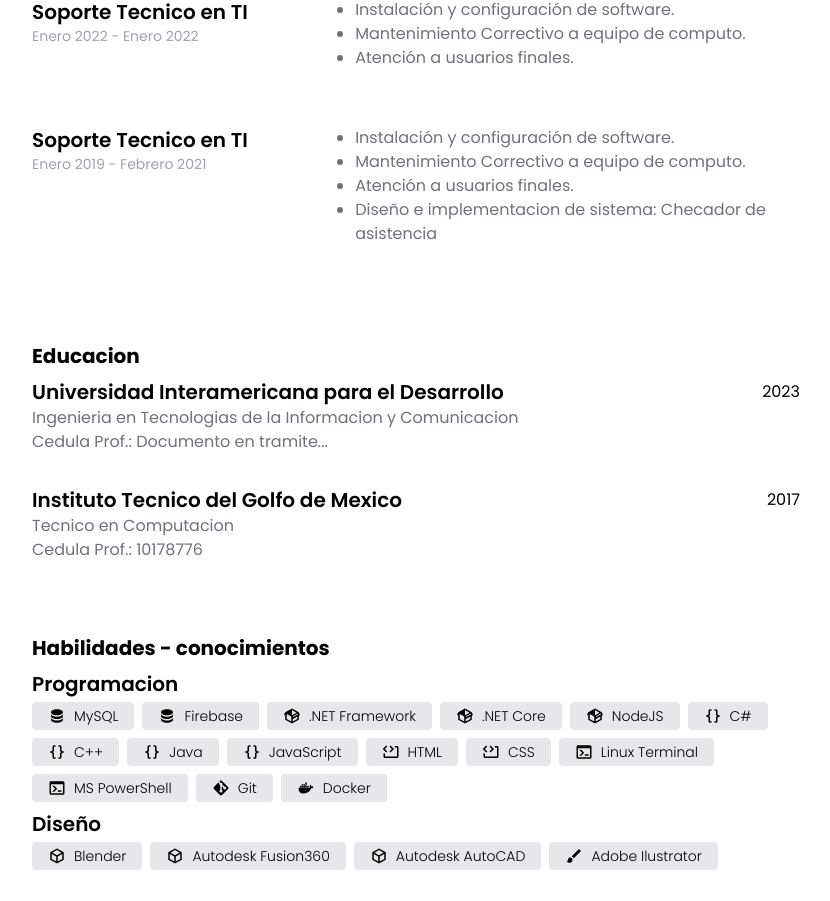
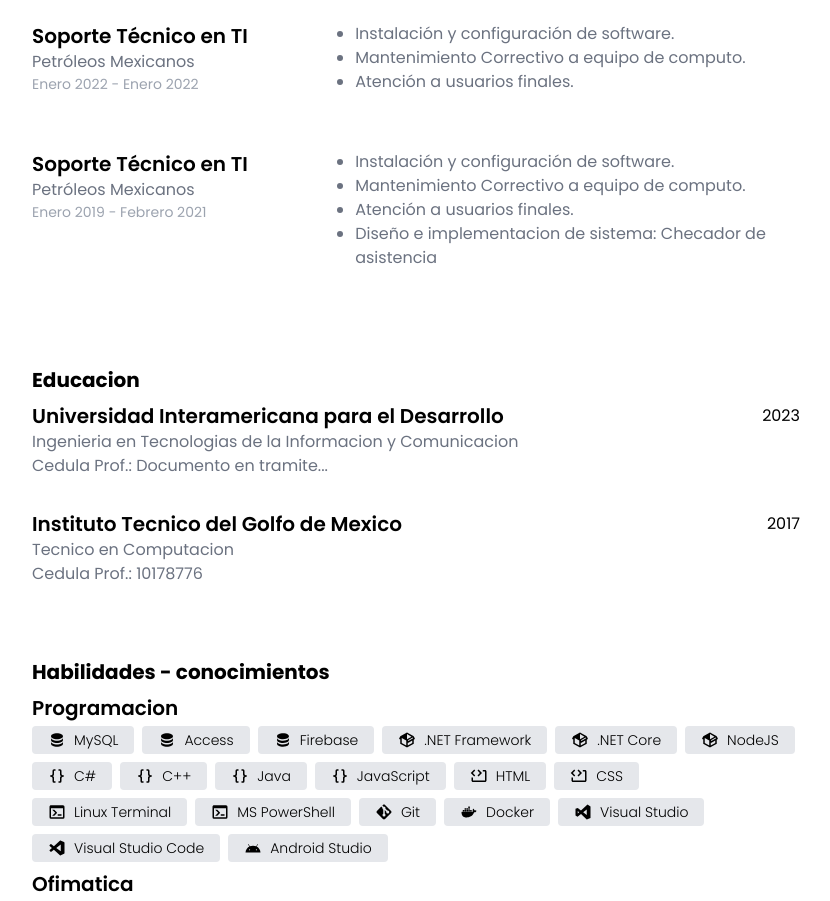
Before and after one commit to anherukun/portfolio, a Next.js app: page / in a window 1280 px wide. Shown: the part 818-1719 px from the top of the page, without its empty margins (224-1054 px from the left). Built offline with nearby package versions, Linux system fonts and the light colour scheme.

Commit message:
redaccion y optimizacion

```diff
--- a/app/components/page.tsx
+++ b/app/components/page.tsx
@@ -13,6 +13,7 @@
 const EXPERIENCIE = [
 	{
 		title: "Seguridad Fisica",
+		company: "Petróleos Mexicanos",
 		description:[
 			"Vigilancia e inspeccion de instalaciones",
 		],
@@ -21,6 +22,7 @@
 	},
 	{
 		title: "Becario (Tecnologias de la Informacion)",
+		company: "Petróleos Mexicanos",
 		description: [
 			"Desarrollo de proyecto: Sistema de gestion VISIFLEX para departamento de Recursos Humanos.",
 			"Mantenimiento, reparacion y configuracion de equipo institucional.",
--- a/app/page.tsx
+++ b/app/page.tsx
@@ -11,11 +11,12 @@
 
 import Icon from '@mdi/react';
 
-import { mdiAndroid, mdiBrush, mdiCodeBlockTags, mdiCodeBraces, mdiCodeBrackets, mdiConsole, mdiCube, mdiCubeOff, mdiCubeOutline, mdiDatabase, mdiDocker, mdiEmail, mdiEmailOutline, mdiFirebase, mdiGit, mdiGithub, mdiGooglePlay, mdiLinkedin, mdiMicrosoft, mdiMicrosoftWindows, mdiMicrosoftWindowsClassic, mdiPackageVariant, mdiPrinterOutline, mdiWeb } from "@mdi/js";
+import { mdiAndroid, mdiAndroidStudio, mdiBrush, mdiCodeBlockTags, mdiCodeBraces, mdiCodeBrackets, mdiConsole, mdiCube, mdiCubeOff, mdiCubeOutline, mdiDatabase, mdiDocker, mdiEmail, mdiEmailOutline, mdiFirebase, mdiGit, mdiGithub, mdiGooglePlay, mdiLinkedin, mdiMicrosoft, mdiMicrosoftExcel, mdiMicrosoftOffice, mdiMicrosoftPowerpoint, mdiMicrosoftSharepoint, mdiMicrosoftVisualStudio, mdiMicrosoftVisualStudioCode, mdiMicrosoftWindows, mdiMicrosoftWindowsClassic, mdiMicrosoftWord, mdiPackageVariant, mdiPrinterOutline, mdiWeb } from "@mdi/js";
 
 const EXPERIENCIE = [
 	{
 		title: "Seguridad Fisica",
+		company: "Petróleos Mexicanos",
 		description: [
 			"Vigilancia e inspeccion de instalaciones",
 		],
@@ -24,17 +25,19 @@
 	},
 	{
 		title: "Becario (Tecnologias de la Informacion)",
+		company: "Petróleos Mexicanos",
 		description: [
 			"Desarrollo de proyecto: Sistema de gestion VISIFLEX para departamento de Recursos Humanos.",
 			"Mantenimiento, reparacion y configuracion de equipo institucional.",
-			"Atencion a usuarios finales en el area de soporte tecnico"
+			"Atencion a usuarios finales en el area de soporte técnico"
 		],
 		start: "Marzo 2022",
 		end: "Septiembre 2022",
 		isCurrent: false,
 	},
 	{
-		title: "Soporte Tecnico en TI",
+		title: "Soporte Técnico en TI",
+		company: "Petróleos Mexicanos",
 		description: [
 			"Instalación y configuración de software.",
 			"Mantenimiento Correctivo a equipo de computo.",
@@ -45,7 +48,8 @@
 		isCurrent: false,
 	},
 	{
-		title: "Soporte Tecnico en TI",
+		title: "Soporte Técnico en TI",
+		company: "Petróleos Mexicanos",
 		description: [
 			"Instalación y configuración de software.",
 			"Mantenimiento Correctivo a equipo de computo.",
@@ -79,6 +83,10 @@
 		habItems: [
 			{
 				label: "MySQL",
+				glyph: mdiDatabase
+			},
+			{
+				label: "Access",
 				glyph: mdiDatabase
 			},
 			{
@@ -137,6 +145,43 @@
 				label: "Docker",
 				glyph: mdiDocker
 			},
+			{
+				label: "Visual Studio",
+				glyph: mdiMicrosoftVisualStudio
+			},
+			{
+				label: "Visual Studio Code",
+				glyph: mdiMicrosoftVisualStudioCode
+			},
+			{
+				label: "Android Studio",
+				glyph: mdiAndroid
+			},
+		]
+	},
+	{
+		title: 'Ofimatica',
+		habItems: [
+			{
+				label: "MS Office 365",
+				glyph: mdiMicrosoftOffice
+			},
+			{
+				label: "MS Word",
+				glyph: mdiMicrosoftWord
+			},
+			{
+				label: "MS Excel",
+				glyph: mdiMicrosoftExcel
+			},
+			{
+				label: "MS PowerPoint",
+				glyph: mdiMicrosoftPowerpoint
+			},
+			{
+				label: "MS SharePoint",
+				glyph: mdiMicrosoftSharepoint
+			}
 		]
 	},
 	{
@@ -160,8 +205,6 @@
 			},
 		]
 	},
-
-
 ]
 
 const PROJECTS = [
@@ -292,7 +335,7 @@
 				<div className="grid grid-cols-3">
 					<div className="flex flex-col gap-1 col-span-2">
 						<h1 className="text-3xl font-semibold">Angel Gerardo Jimenez Reyes</h1>
-						<h2 className="font-medium">Ingeniero de Tecnologias de Informacion y Comunicacion</h2>
+						<h2 className="font-medium">Ingeniero de Tecnologias de Información y Comunicación</h2>
 						<div className="flex flex-row gap-1 text-gray-500 items-center">
 							<Icon path={mdiWeb} size={0.75} />
 							<p className="text-gray-500 text-md inline">Tuxpan, Ver. MX</p>
@@ -322,7 +365,7 @@
 				<div className="flex flex-col gap-2">
 					<h2 className="text-xl font-bold">Sobre mi</h2>
 					<p className="text-pretty text-gray-500">
-						+3 años de experiencia en Soporte Tecnico Informatico en Petroleos Mexicanos. Continuamente impulso mis conocimientos sobre la informatica
+						+3 años de experiencia en Soporte Tecnico Informático en Petróleos Mexicanos. Continuamente impulso mis conocimientos sobre la informática
 						de manera autodidacta aprendiendo tecnologias mas actuales en la industria del desarrollo de software.
 					</p>
 					<p className="text-pretty text-gray-500">
@@ -334,7 +377,7 @@
 					<h2 className="text-xl font-bold">Experiencia laboral</h2>
 					{EXPERIENCIE ? (
 						EXPERIENCIE.map((e, index) => (
-							<ExperienceItem {...e} />
+							<ExperienceItem {...e} key={index}/>
 						))) : ''}
 				</div>
 
@@ -342,7 +385,7 @@
 					<h2 className="text-xl font-bold">Educacion</h2>
 					{EDUCATION ? (
 						EDUCATION.map((e, index) => (
-							<EducationItem {...e} />
+							<EducationItem {...e} key={index}/>
 						))) : ''}
 				</div>
 
@@ -351,7 +394,7 @@
 					<div className="flex flex-col gap-2 flex-wrap">
 						{HABILITIES ? (
 							HABILITIES.map((e, index) => (
-								<HabilitiesItem {...e} />
+								<HabilitiesItem {...e} key={index}/>
 							))) : ''}
 					</div>
 				</div>
@@ -360,7 +403,7 @@
 					<h2 className="text-xl font-bold">Proyectos</h2>
 					{PROJECTS ? (
 						PROJECTS.map((e, index) => (
-							<ProjectEItem {...e} />
+							<ProjectEItem {...e} key={index}/>
 						))) : ''}
 				</div>
 			</div>
--- a/components/ExperienceItem.tsx
+++ b/components/ExperienceItem.tsx
@@ -2,6 +2,7 @@
 
 type Props = {
     title: string
+    company: string
     description: string[]
     url?: string
     start: string
@@ -10,12 +11,13 @@
     isCurrent: boolean
 }
 
-const ExperienceItem = ({ title, description, url, start, end, elapsedTime, isCurrent }: Props) => {
+const ExperienceItem = ({ title, company, description, url, start, end, elapsedTime, isCurrent }: Props) => {
 
     return (
         <div className='grid grid-cols-5 gap-10 pb-12 w-fill'>
             <div className='col-span-2'>
                 <h3 className='text-xl font-semibold'>{title}</h3>
+                <p className='text-gray-500'>{company}</p>
                 <p className='text-sm text-gray-400'>{start} - {isCurrent ? 'Actualmente...' : end }</p>
                 {elapsedTime ? (<p>{elapsedTime}</p>) : ''}
             </div>
@@ -23,7 +25,7 @@
             <div className='col-span-3 flex flex-col gap-4 text-gray-500 font-normal'>
                 <ul className='list-disc'>
                     {description.map((e, index) => (
-                        <li>{e}</li>
+                        <li key={index}>{e}</li>
                     ))}
                 </ul>
 
--- a/components/HabilitiesItem.tsx
+++ b/components/HabilitiesItem.tsx
@@ -21,7 +21,7 @@
             <div className="flex flex-row gap-2 flex-wrap">
                 {habItems ? (
                     habItems.map((e, index) => (
-                        <MediumPillIcon label={e.label} glyph={e.glyph} />
+                        <MediumPillIcon label={e.label} glyph={e.glyph} key={index}/>
                     ))) : ''}
             </div>
         </div>
```
